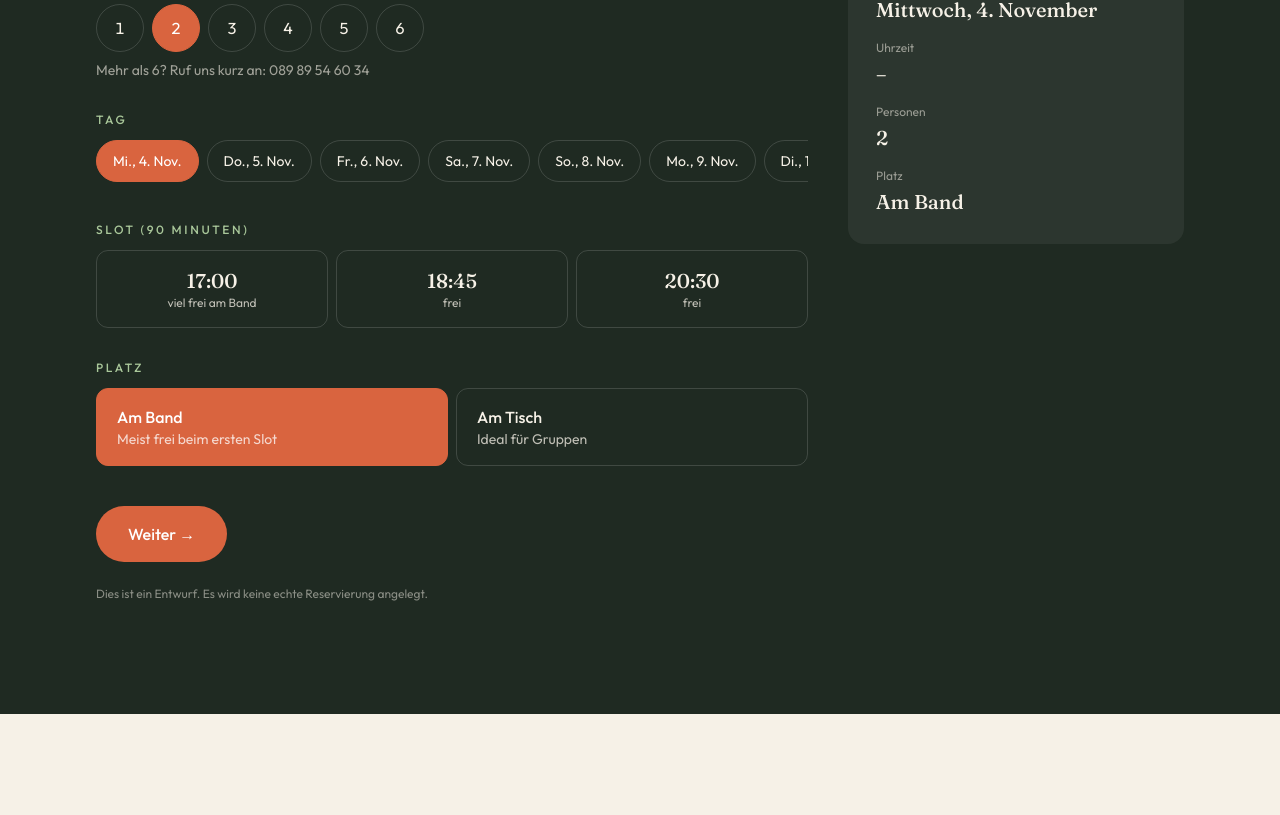
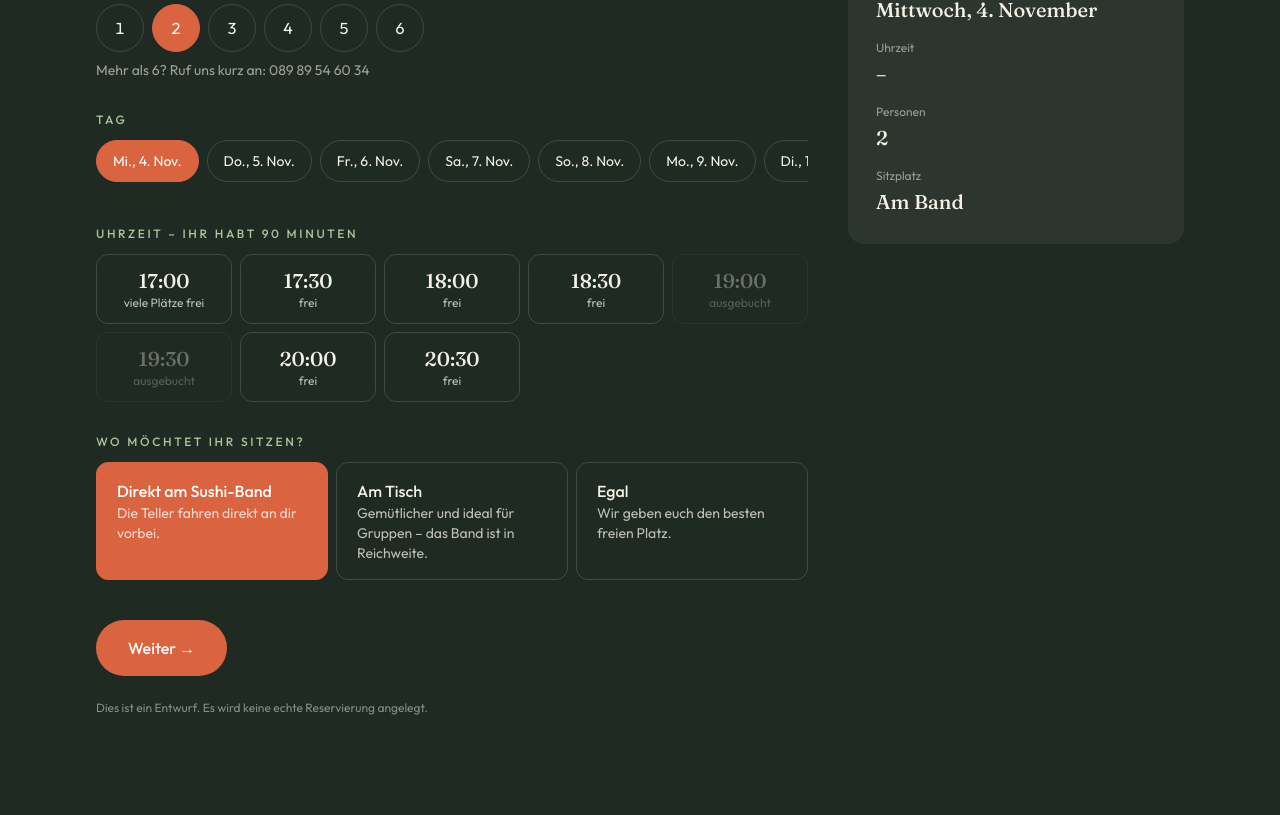
Before and after one commit to GaffelG/aven-studio, a Next.js app: page /demo/bosvietdeli in a window 1280 px wide. Shown: the part 1765-2580 px from the top of the page. Built offline with nearby package versions, Linux system fonts and the light colour scheme.

Commit message:
bo's viet deli mock-up: 30-minute slots, 30 days ahead, clearer seating, working voucher
Co-Authored-By: Claude Opus 5.5 <noreply@anthropic.com>

```diff
--- a/src/app/demo/bosvietdeli/page.tsx
+++ b/src/app/demo/bosvietdeli/page.tsx
@@ -1,4 +1,5 @@
 import { BoBooking } from "@/components/demos/bosvietdeli/BoBooking";
+import { BoVoucher } from "@/components/demos/bosvietdeli/BoVoucher";
 import { bo } from "@/demos/bosvietdeli/content";
 
 const container = "mx-auto w-full max-w-6xl px-5 sm:px-8";
@@ -48,7 +49,7 @@ export default function BoPage() {
           <dl className="grid grid-cols-2 gap-px overflow-hidden rounded-2xl bg-[var(--bo-line)] lg:col-span-4 lg:col-start-9">
             {[
               ["90 min", "All you can eat"],
-              ["3×", "Slots pro Abend"],
+              ["30 Tage", "im Voraus buchbar"],
               ["0 %", "Tierisches"],
               ["7 Tage", "geöffnet"],
             ].map(([value, label]) => (
@@ -146,9 +147,7 @@ export default function BoPage() {
               <p className="mt-6 text-3xl leading-tight font-semibold" style={serif}>
                 Verschenke 90 Minuten <em>Sushi-Glück</em>.
               </p>
-              <span className="mt-8 inline-block rounded-full bg-[var(--bo-cream)] px-6 py-3 font-medium text-[var(--bo-plum)]">
-                Gutschein kaufen →
-              </span>
+              <BoVoucher />
             </div>
           </div>
         </section>
--- a/src/components/demos/bosvietdeli/BoBooking.tsx
+++ b/src/components/demos/bosvietdeli/BoBooking.tsx
@@ -10,21 +10,22 @@ const longDate = new Intl.DateTimeFormat("de-DE", { weekday: "long", day: "numer
 const serif = { fontFamily: "var(--font-fraunces), serif" };
 const label = "text-xs font-medium tracking-[0.22em] text-[#a9c79a] uppercase";
 const choice =
-  "cursor-pointer border border-white/15 transition-colors hover:border-white/50 has-checked:border-[var(--bo-coral)] has-checked:bg-[var(--bo-coral)] has-checked:text-white has-focus-visible:outline-2 has-focus-visible:outline-offset-2 has-focus-visible:outline-[var(--bo-coral)]";
+  "relative cursor-pointer border border-white/15 transition-colors hover:border-white/50 has-checked:border-[var(--bo-coral)] has-checked:bg-[var(--bo-coral)] has-checked:text-white has-focus-visible:outline-2 has-focus-visible:outline-offset-2 has-focus-visible:outline-[var(--bo-coral)]";
 const inputClass =
   "mt-2 w-full rounded-lg border border-white/20 bg-white/5 px-4 py-3 text-base text-[var(--bo-cream)] focus:border-[var(--bo-coral)] focus:outline-none aria-invalid:border-[#ff8f7a]";
 
 const guestOptions = [1, 2, 3, 4, 5, 6];
 const seats = [
-  { id: "band", name: "Am Band", note: "Meist frei beim ersten Slot" },
-  { id: "tisch", name: "Am Tisch", note: "Ideal für Gruppen" },
+  { id: "band", name: "Direkt am Sushi-Band", short: "Am Band", note: "Die Teller fahren direkt an dir vorbei." },
+  { id: "tisch", name: "Am Tisch", short: "Am Tisch", note: "Gemütlicher und ideal für Gruppen – das Band ist in Reichweite." },
+  { id: "egal", name: "Egal", short: "Egal", note: "Wir geben euch den besten freien Platz." },
 ];
 
 /** Dates depend on the visitor's "today", so the calendar only renders in the browser. */
 export function BoBooking() {
   const [days, setDays] = useState<Date[] | null>(null);
   // eslint-disable-next-line react-hooks/set-state-in-effect -- one-time read of the visitor's clock after hydration
-  useEffect(() => setDays(upcomingDays(10, [])), []);
+  useEffect(() => setDays(upcomingDays(30, [])), []);
   if (!days) return <div className="h-[34rem] animate-pulse rounded-2xl bg-white/[0.04]" />;
   return <BookingForm days={days} />;
 }
@@ -85,7 +86,7 @@ function BookingForm({ days }: { days: Date[] }) {
         <p className="mt-6 text-lg">
           <span className="first-letter:uppercase">{longDate.format(day)}</span>, {time} Uhr
           <br />
-          {guests} {guests === 1 ? "Person" : "Personen"} · {seats.find((s) => s.id === seat)?.name}
+          {guests} {guests === 1 ? "Person" : "Personen"} · {seats.find((s) => s.id === seat)?.short}
         </p>
         <p className="mx-auto mt-4 max-w-md text-[var(--bo-muted)]">
           Die Bestätigung kommt per SMS. Euer Slot dauert 90 Minuten.
@@ -129,7 +130,7 @@ function BookingForm({ days }: { days: Date[] }) {
 
             <fieldset className="min-w-0">
               <legend className={label}>Tag</legend>
-              <div className="mt-3 flex gap-2 overflow-x-auto pb-2">
+              <div className="mt-3 flex gap-2 overflow-x-auto pb-3 [scrollbar-color:rgba(255,255,255,0.25)_transparent] [scrollbar-width:thin]">
                 {days.map((d, i) => (
                   <label key={dayKey(d)} className={cn(choice, "shrink-0 rounded-full px-4 py-2.5 text-sm")}>
                     <input
@@ -149,13 +150,13 @@ function BookingForm({ days }: { days: Date[] }) {
             </fieldset>
 
             <fieldset className="min-w-0">
-              <legend className={label}>Slot (90 Minuten)</legend>
-              <div className="mt-3 grid grid-cols-3 gap-2">
+              <legend className={label}>Uhrzeit – ihr habt 90 Minuten</legend>
+              <div className="mt-3 grid grid-cols-3 gap-2 sm:grid-cols-4 lg:grid-cols-5">
                 {seatingsFor(day).map((slot, i) => {
                   // The first seating is usually free at the belt, so it is never shown as full.
                   const taken = i > 0 && isTaken(key, slot, `bo${guests}`);
                   return (
-                    <label key={slot} className={cn(choice, "rounded-xl px-3 py-4 text-center", taken && "pointer-events-none opacity-35")}>
+                    <label key={slot} className={cn(choice, "rounded-xl px-3 py-3 text-center", taken && "pointer-events-none opacity-35")}>
                       <input
                         type="radio"
                         name="time"
@@ -168,7 +169,7 @@ function BookingForm({ days }: { days: Date[] }) {
                         className="sr-only"
                       />
                       <span className="block text-xl tabular-nums" style={serif}>{slot}</span>
-                      <span className="block text-xs opacity-75">{taken ? "ausgebucht" : i === 0 ? "viel frei am Band" : "frei"}</span>
+                      <span className="block text-xs opacity-75">{taken ? "ausgebucht" : i === 0 ? "viele Plätze frei" : "frei"}</span>
                     </label>
                   );
                 })}
@@ -177,8 +178,8 @@ function BookingForm({ days }: { days: Date[] }) {
             </fieldset>
 
             <fieldset className="min-w-0">
-              <legend className={label}>Platz</legend>
-              <div className="mt-3 grid gap-2 sm:grid-cols-2">
+              <legend className={label}>Wo möchtet ihr sitzen?</legend>
+              <div className="mt-3 grid gap-2 sm:grid-cols-3">
                 {seats.map((s) => (
                   <label key={s.id} className={cn(choice, "rounded-xl px-5 py-4")}>
                     <input type="radio" name="seat" checked={seat === s.id} onChange={() => setSeat(s.id)} className="sr-only" />
@@ -216,7 +217,7 @@ function BookingForm({ days }: { days: Date[] }) {
             <Row term="Tag" value={longDate.format(day)} />
             <Row term="Uhrzeit" value={time ? `${time} Uhr · 90 min` : "–"} />
             <Row term="Personen" value={String(guests)} />
-            <Row term="Platz" value={seats.find((s) => s.id === seat)?.name ?? "–"} />
+            <Row term="Sitzplatz" value={seats.find((s) => s.id === seat)?.short ?? "–"} />
           </dl>
         </div>
       </aside>
--- /dev/null
+++ b/src/components/demos/bosvietdeli/BoVoucher.tsx
@@ -0,0 +1,92 @@
+"use client";
+
+import { useState } from "react";
+import { bo } from "@/demos/bosvietdeli/content";
+import { cn } from "@/lib/cn";
+
+/** Example voucher values; the restaurant would set its own. */
+const amounts = [25, 50, 75, 100];
+
+/** Voucher purchase sketch: pick an amount and a recipient, then a demo confirmation. Nothing is sold. */
+export function BoVoucher() {
+  const [open, setOpen] = useState(false);
+  const [amount, setAmount] = useState(50);
+  const [recipient, setRecipient] = useState("");
+  const [done, setDone] = useState(false);
+
+  if (done) {
+    return (
+      <div role="status" className="mt-6 rounded-xl bg-[var(--bo-cream)] p-5 text-[var(--bo-ink)]">
+        <p className="font-medium">
+          Gutschein über {amount} €{recipient.trim() && <> für {recipient.trim()}</>} – fertig!
+        </p>
+        <p className="mt-1 text-sm text-[var(--bo-muted)]">Im echten Shop käme jetzt die Bezahlung und der Gutschein als PDF per E-Mail.</p>
+        <p className="mt-3 text-xs text-[var(--bo-muted)]">{bo.notice}</p>
+        <button
+          type="button"
+          onClick={() => {
+            setDone(false);
+            setOpen(false);
+            setRecipient("");
+          }}
+          className="mt-4 text-sm underline underline-offset-4"
+        >
+          Schließen
+        </button>
+      </div>
+    );
+  }
+
+  if (!open) {
+    return (
+      <button
+        type="button"
+        onClick={() => setOpen(true)}
+        className="mt-8 rounded-full bg-[var(--bo-cream)] px-6 py-3 font-medium text-[var(--bo-plum)] hover:bg-white"
+      >
+        Gutschein kaufen →
+      </button>
+    );
+  }
+
+  return (
+    <form
+      onSubmit={(e) => {
+        e.preventDefault();
+        setDone(true);
+      }}
+      className="mt-6"
+    >
+      <fieldset>
+        <legend className="text-sm text-[var(--bo-cream)]/75">Betrag</legend>
+        <div className="mt-2 grid grid-cols-4 gap-2">
+          {amounts.map((value) => (
+            <label
+              key={value}
+              className={cn(
+                "relative cursor-pointer rounded-lg border border-white/25 py-2.5 text-center tabular-nums hover:border-white/60",
+                "has-checked:border-[var(--bo-cream)] has-checked:bg-[var(--bo-cream)] has-checked:text-[var(--bo-plum)]",
+                "has-focus-visible:outline-2 has-focus-visible:outline-offset-2 has-focus-visible:outline-[var(--bo-cream)]",
+              )}
+            >
+              <input type="radio" name="amount" checked={amount === value} onChange={() => setAmount(value)} className="sr-only" />
+              {value} €
+            </label>
+          ))}
+        </div>
+      </fieldset>
+      <label htmlFor="bo-recipient" className="mt-4 block text-sm text-[var(--bo-cream)]/75">
+        Für wen? <span className="text-xs">(optional)</span>
+      </label>
+      <input
+        id="bo-recipient"
+        value={recipient}
+        onChange={(e) => setRecipient(e.target.value)}
+        className="mt-2 w-full rounded-lg border border-white/25 bg-white/10 px-4 py-2.5 text-[var(--bo-cream)] focus:border-[var(--bo-cream)] focus:outline-none"
+      />
+      <button type="submit" className="mt-5 w-full rounded-full bg-[var(--bo-cream)] px-6 py-3 font-medium text-[var(--bo-plum)] hover:bg-white">
+        Weiter zur Bezahlung →
+      </button>
+    </form>
+  );
+}
--- a/src/demos/bosvietdeli/content.ts
+++ b/src/demos/bosvietdeli/content.ts
@@ -35,10 +35,13 @@ export const bo = {
   notice: "Dies ist ein Entwurf. Es wird keine echte Reservierung angelegt.",
 };
 
-/** Seatings: three 90-minute rounds per day, aligned with opening hours. */
+/** Start times every 30 minutes, from opening until the last full 90-minute round before closing. */
 export function seatingsFor(day: Date): string[] {
   const weekday = day.getDay();
-  if (weekday === 0) return ["15:30", "17:15", "19:00"];
-  if (weekday === 6) return ["16:30", "18:15", "20:00"];
-  return ["17:00", "18:45", "20:30"];
+  const [open, close] = weekday === 0 ? [15.5, 21] : weekday === 6 ? [16.5, 22] : [17, 22];
+  const times: string[] = [];
+  for (let t = open; t + 1.5 <= close; t += 0.5) {
+    times.push(`${String(Math.floor(t)).padStart(2, "0")}:${t % 1 ? "30" : "00"}`);
+  }
+  return times;
 }
```
